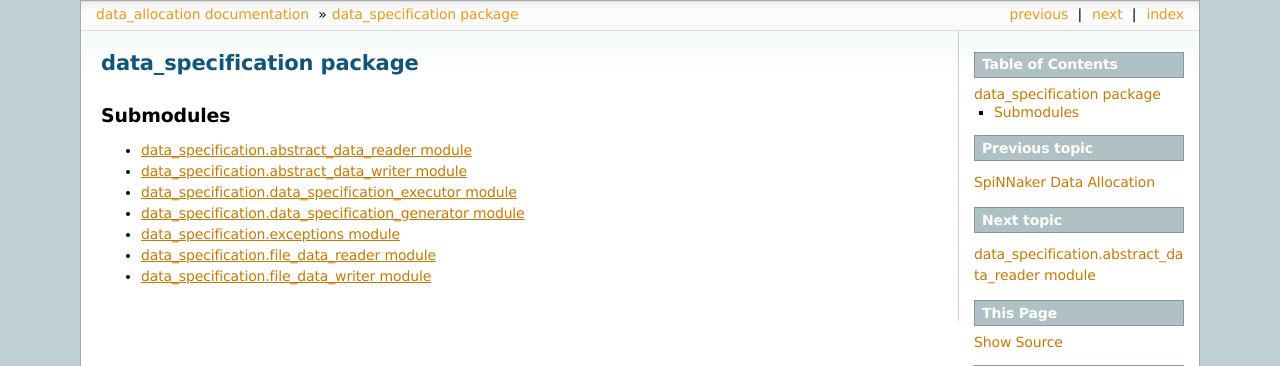
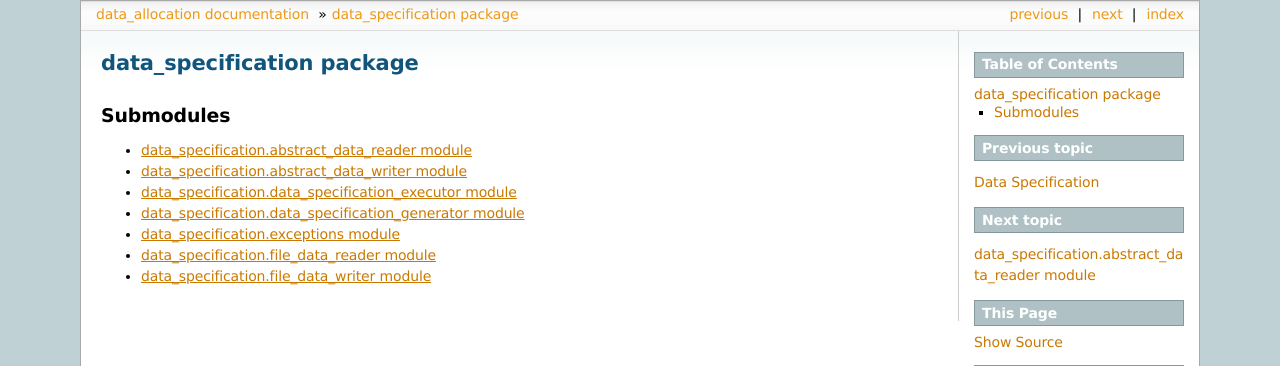
Before and after one commit to SpiNNakerManchester/DataSpecification, a Sphinx documentation site: the page built from doc/source/data_specification.rst, in a window 1280 px wide. Shown: the top 366 px of the page. Built offline with Sphinx 7.4.7, drawn with Linux system fonts in a browser that asks for light colours.

Commit message:
Updated the module description

```diff
--- a/doc/source/index.rst
+++ b/doc/source/index.rst
@@ -3,7 +3,7 @@
    You can adapt this file completely to your liking, but it should at least
    contain the root `toctree` directive.
 
-SpiNNaker Data Allocation
+Data Specification
 =========================
 
 .. automodule:: data_specification
```
